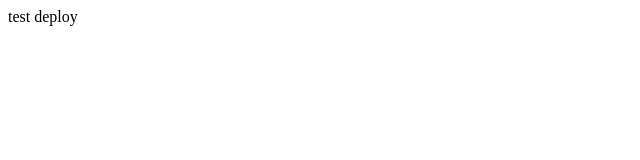
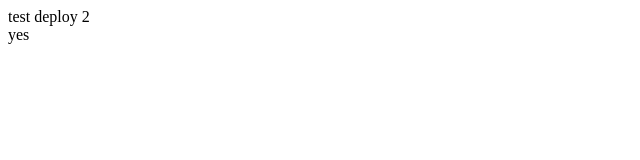
Before and after one commit to asrofindo/test-publik1, a plain HTML site: page index.html in a window 1280 px wide. Shown: the full height of the page, 0-640 px from the left. Drawn offline with Linux system fonts and the light colour scheme.

Commit message:
Update index.html

```diff
--- a/index.html
+++ b/index.html
@@ -4,6 +4,7 @@
   judul test</title>
   </head>
   <body>
-    test deploy
+    test deploy 2 <br>
+yes
   </body>
 </html>
```
